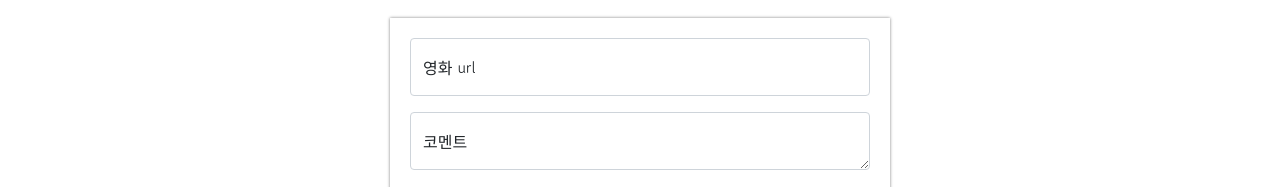
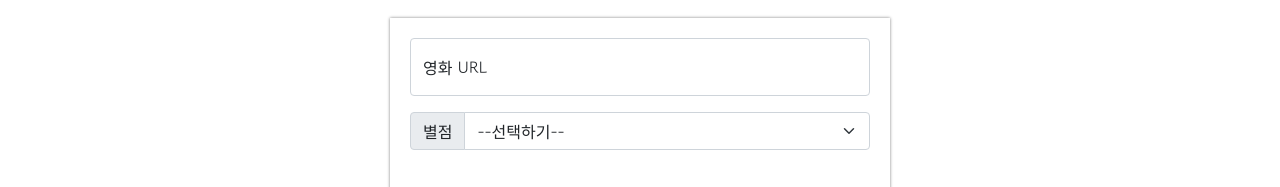
Before and after one commit to huirok/mypage, a plain HTML site: page index.html in a window 1280 px wide. Shown: the part 252-439 px from the top of the page. Drawn offline with nearby package versions, Linux system fonts and the light colour scheme.

Commit message:
Update index.html

```diff
--- a/index.html
+++ b/index.html
@@ -99,8 +99,21 @@
     <div class="mypost">
         <div class="form-floating mb-3">
             <input type="email" class="form-control" id="floatingInput" placeholder="name@example.com">
-            <label for="floatingInput">영화 url</label>
+            <label for="floatingInput">영화 URL</label>
         </div>
+            <!-- 별점박스 -->
+            <div class="input-group mb-5">
+                <label class="input-group-text" for="inputGroupSelect01">별점</label>
+                <select class="form-select" id="inputGroupSelect01">
+                  <option selected>--선택하기--</option>
+                  <option value="1">⭐</option>
+                  <option value="2">⭐⭐</option>
+                  <option value="3">⭐⭐⭐</option>
+                  <option value="4">⭐⭐⭐⭐</option>
+                  <option value="5">⭐⭐⭐⭐⭐</option>
+                </select>
+              </div>
+
         <div class="form-floating">
             <textarea class="form-control" placeholder="Leave a comment here" id="floatingTextarea"></textarea>
             <label for="floatingTextarea">코멘트</label>
```
